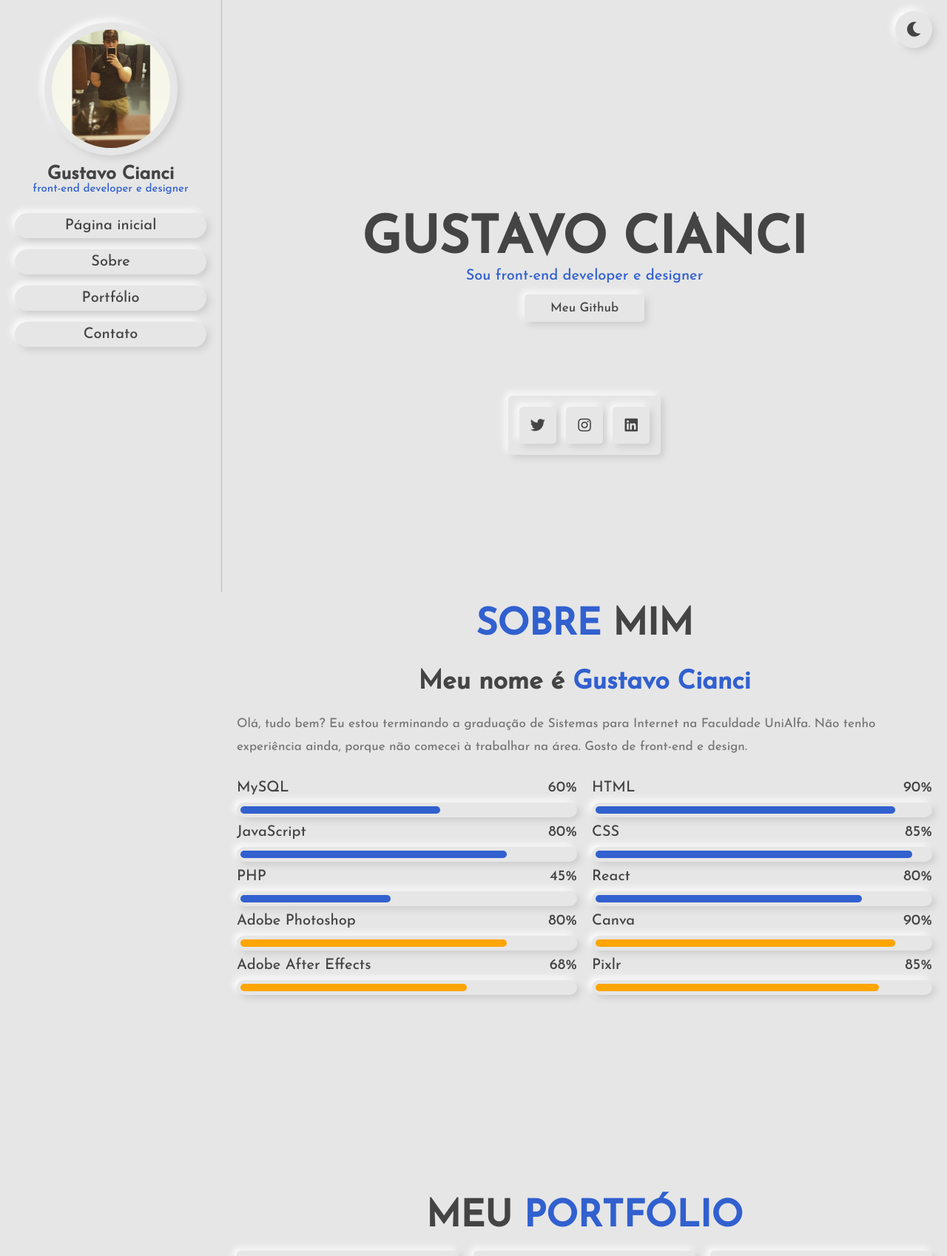
After one commit to Gu18071/NewPortfolio, a PHP site: page /index.php in a window 1280 px wide. The commit adds this page. Shown: the top 1698 px of the page at 74% size. Run offline with PHP 8.4, Linux system fonts and the light colour scheme.

Commit message:
add contact

```diff
--- /dev/null
+++ b/config.php
@@ -0,0 +1,5 @@
+<?php
+
+$conn = mysqli_connect('localhost','root','','contato_db') or die('connection failed');
+
+?>
--- a/css/style.css
+++ b/css/style.css
@@ -2,7 +2,9 @@
 
 :root{
     --blue:#3160cf;
+    --green: rgb(101, 197, 97);
     --black:#444;
+    --red: rgb(174, 20, 20);
     --light-color:#777;
     --bg-color:#e6e6e6;
     --border:.1rem solid rgba(0,0,0,.2);
@@ -130,21 +132,32 @@ section{
 
 .message{
     position: sticky;
-    top:2rem;
+    top:0;
+    margin:0 auto;
     max-width: 1200px;
-    margin:0 auto;
-    background-color: lightgreen;
+    background-color: var(--green);
+    padding:2rem;
     display: flex;
     align-items: center;
     justify-content: space-between;
-    padding:2rem;
+    z-index: 10000;
+    gap:1.5rem;
+ }
+
+ .message span{
     font-size: 2rem;
+    color:var(--black);
  }
 
  .message i{
     cursor: pointer;
+    color:var(--red);
+    font-size: 2.5rem;
  }
 
+ .message i:hover{
+    transform: rotate(90deg);
+ }
 #menu-btn{
     position: fixed;
     top:1.5rem; left: 2rem;
--- /dev/null
+++ b/index.php
@@ -0,0 +1,206 @@
+<?php
+
+include 'config.php';
+
+if(isset($_POST['send'])){
+
+   $name = mysqli_real_escape_string($conn, $_POST['name']);
+   $email = mysqli_real_escape_string($conn, $_POST['email']);
+   $title = mysqli_real_escape_string($conn, $_POST['title']);
+   $msg = mysqli_real_escape_string($conn, $_POST['message']);
+
+   $select_message = mysqli_query($conn, "SELECT * FROM `contato_form` WHERE name = '$name' AND email = '$email' AND title = '$title' AND message = '$msg'") or die('query failed');
+
+   if(mysqli_num_rows($select_message) > 0){
+      $message[] = 'mensagem já enviada!';
+   }else{
+      mysqli_query($conn, "INSERT INTO `contato_form`(name, email, title, message) VALUES('$name', '$email', '$title', '$msg')") or die('query failed');
+      $message[] = 'mensagem enviada com sucesso!';
+   }
+
+}
+
+?>
+<!DOCTYPE html>
+<html lang="en">
+<head>
+    <meta charset="UTF-8">
+    <meta http-equiv="X-UA-Compatible" content="IE=edge">
+    <meta name="viewport" content="width=device-width, initial-scale=1.0">
+    <title>Gustavo Cianci</title>
+
+    <!-- font awesome cdn link  -->
+    <link rel="stylesheet" href="https://cdnjs.cloudflare.com/ajax/libs/font-awesome/5.15.4/css/all.min.css">
+
+    <!-- css link  -->
+    <link rel="stylesheet" href="css/style.css">
+
+</head>
+<body>
+
+<?php
+if(isset($message)){
+   foreach($message as $message){
+      echo '
+      <div class="message">
+         <span>'.$message.'</span>
+         <i class="fas fa-times" onclick="this.parentElement.remove();"></i>
+      </div>
+      ';
+   }
+}
+?>
+
+<!-- inicio do header -->
+
+<header class="header">
+
+    <div class="user">
+        <img src="image/user-img.jpg" alt="">
+        <h3>Gustavo Cianci</h3>
+        <p>front-end developer e designer</p>
+    </div>
+
+    <nav class="navbar">
+        <a href="#home">Página inicial</a>
+        <a href="#about">Sobre</a>
+        <a href="#portfolio">Portfólio</a>
+        <a href="#contato">Contato</a>
+    </nav>
+
+</header>
+
+<!-- fim do header -->
+
+<div id="menu-btn" class="fas fa-bars"></div>
+
+<!-- modo escuro  -->
+
+<div id="theme-toggler" class="fas fa-moon"></div>
+
+<!-- inicio da pagina inicial  -->
+
+<section class="home" id="home">
+
+    <div class="content">
+        <h3>Gustavo Cianci</h3>
+        <p>Sou front-end developer e designer</p>
+        <a href="https://github.com/Gu18071" target="_blank" class="btn">Meu Github</a>
+    </div>
+
+    <div class="share">
+        <a href="https://twitter.com/CianciGustavo" target="_blank" class="fab fa-twitter"></a>
+        <a href="https://www.instagram.com/gucianci/" target="_blank" class="fab fa-instagram"></a>
+        <a href="https://www.linkedin.com/in/gustavo-cianci-9413b8199/" target="_blank" class="fab fa-linkedin"></a>
+    </div>
+
+</section>
+
+<!-- fim da pagina inicial -->
+
+<!-- inicio do sobre  -->
+
+<section class="about" id="about">
+
+    <h1 class="heading"> <span>Sobre</span> mim </h1>
+
+    <div class="row">
+
+        <div class="content">
+            <h3> Meu nome é <span>Gustavo Cianci</span></h3>
+            <p> Olá, tudo bem? Eu estou terminando a graduação de Sistemas para Internet na Faculdade UniAlfa. Não tenho experiência ainda, porque não comecei à trabalhar na área. Gosto de front-end e design.</p>
+        </div>
+
+    </div>
+
+    <div class="row">
+
+        <div class="progress">
+            <h3> MySQL<span>60%</span> </h3>
+            <div class="bar bar-1-1"><span></span></div>
+            <h3> JavaScript <span>80%</span> </h3>
+            <div class="bar bar-1-2"><span></span></div>
+            <h3> PHP <span>45%</span> </h3>
+            <div class="bar bar-1-3"><span></span></div>
+            <h3> Adobe Photoshop <span>80%</span> </h3>
+            <div class="bar bar-1-4"><span></span></div>
+            <h3> Adobe After Effects <span>68%</span> </h3>
+            <div class="bar bar-1-5"><span></span></div>
+        </div>
+
+        <div class="progress">
+            <h3> HTML <span>90%</span> </h3>
+            <div class="bar bar-2-1"><span></span></div>
+            <h3> CSS <span>85%</span> </h3>
+            <div class="bar bar-2-2"><span></span></div>
+            <h3> React <span>80%</span> </h3>
+            <div class="bar bar-2-3"><span></span></div>
+            <h3> Canva <span>90%</span> </h3>
+            <div class="bar bar-2-4"><span></span></div>
+            <h3> Pixlr <span>85%</span> </h3>
+            <div class="bar bar-2-5"><span></span></div>
+        </div>
+
+    </div>
+
+</section>
+
+<!-- fim do sobre -->
+
+<!-- inicio do portfolio  -->
+
+<section class="portfolio" id="portfolio">
+
+    <h1 class="heading"> Meu <span>portfólio</span> </h1>
+
+    <div class="box-container">
+
+        <div class="box">
+            <img src="https://images.unsplash.com/photo-1633793675529-58eecb6ea16f?ixlib=rb-1.2.1&ixid=MnwxMjA3fDB8MHxzZWFyY2h8MTV8fG5ldGZsaXh8ZW58MHx8MHx8&auto=format&fit=crop&w=500&q=60" alt="">
+            <div class="content">
+                <a href="https://netflixclonegucianci.netlify.app/" target="_blank" class="btn">Netflix clone</a>
+            </div>
+        </div>
+
+        <div class="box">
+            <img src="https://images.unsplash.com/photo-1523381294911-8d3cead13475?ixlib=rb-1.2.1&ixid=MnwxMjA3fDB8MHxzZWFyY2h8MTV8fGNsb3RoZXN8ZW58MHx8MHx8&auto=format&fit=crop&w=500&q=60" alt="">
+            <div class="content">
+                <a href="https://siteecommercegucianci.netlify.app/" target="_blank" class="btn">E-commerce</a>
+            </div>
+        </div>
+
+        <div class="box">
+            <img src="https://images.unsplash.com/photo-1614332287897-cdc485fa562d?ixlib=rb-1.2.1&ixid=MnwxMjA3fDB8MHxzZWFyY2h8Mnx8c29vbnxlbnwwfHwwfHw%3D&auto=format&fit=crop&w=500&q=60" alt="">
+            <div class="content">
+                <h3>Em breve</h3>
+            </div>
+        </div>
+    </div>
+</section>
+
+<!-- fim do portfolio -->
+
+<!-- inicio do contato -->
+
+<section class="contact" id="contato">
+<h1 class="heading" data-aos="fade-up"> <span>Me contacte</span> </h1>
+   <form action="" method="post">
+      <input type="text" name="name" required placeholder="Nome" class="box">
+      <input type="email" name="email" required placeholder="Email" class="box">
+      <input type="text" name="title" required placeholder="Título" class="box">
+      <textarea name="message" class="box" placeholder="Mensagem" id="" cols="30" rows="10"></textarea>
+      <input type="submit" value="Enviar mensagem" name="send" class="btn">
+   </form>
+   <div class="box-container">
+
+</section>
+
+<!-- fim do contato -->
+
+<div class="credits"> Feito por <span>Gustavo Cianci</span> | 2022 </div>
+
+<!-- js arquivo  -->
+<script src="js/script.js"></script>
+
+</body>
+</html>
```
Also changed, not shown: contato_db.sql (added, +61 -0 lines).
